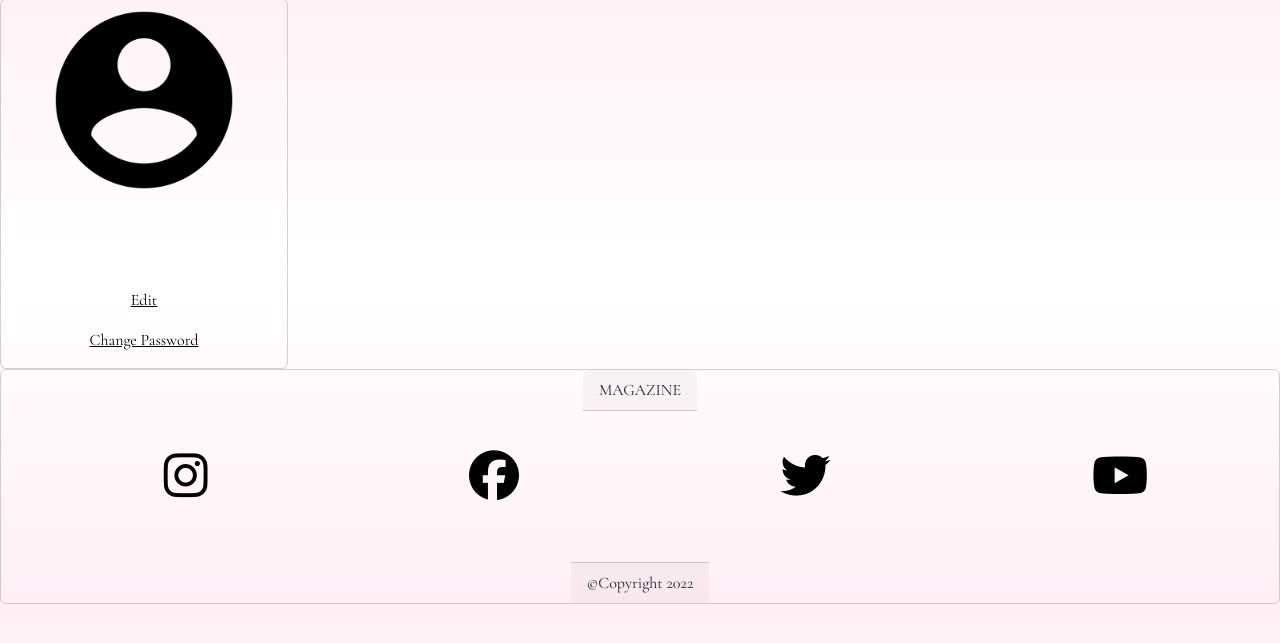
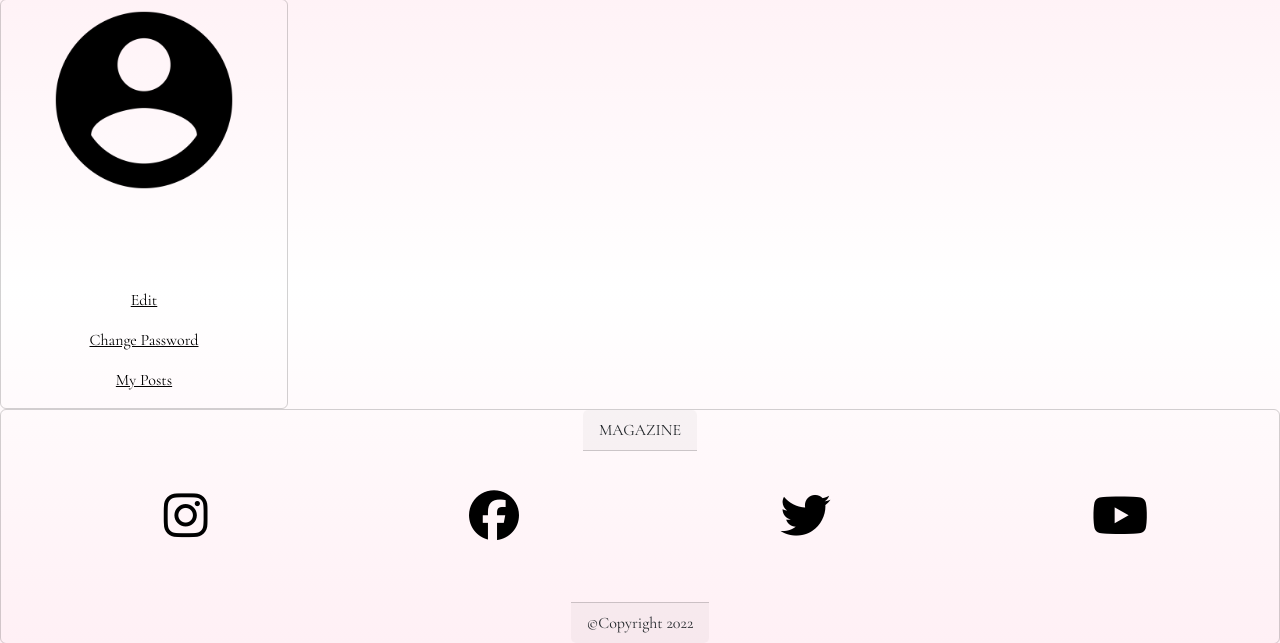
Before and after one commit to frirsta/fullstack-project, a Django app: a page that uses templates/users/profile.html in a window 1280 px wide. Shown: the part 57-700 px from the top of the page. Run offline with Django 3.2, Linux system fonts and the light colour scheme; the visitor is signed in with stand-in values (Sample User, id 1); data comes from the database, SQL or seed files in the repository; some libraries are stand-ins or nearby versions.

Commit message:
Add link to 'My posts' in profile.html

```diff
--- a/templates/users/profile.html
+++ b/templates/users/profile.html
@@ -14,5 +14,6 @@
     </div>
     <p><a href="{% url 'users:about_user' %}">Edit</a></p>
     <p><a href="{% url 'users:password_change' %}">Change Password</a></p>
+    <p><a href="{% url 'magazine:user_posts' %}">My Posts</a></p>
   </div>
 {% endblock content %}
```
